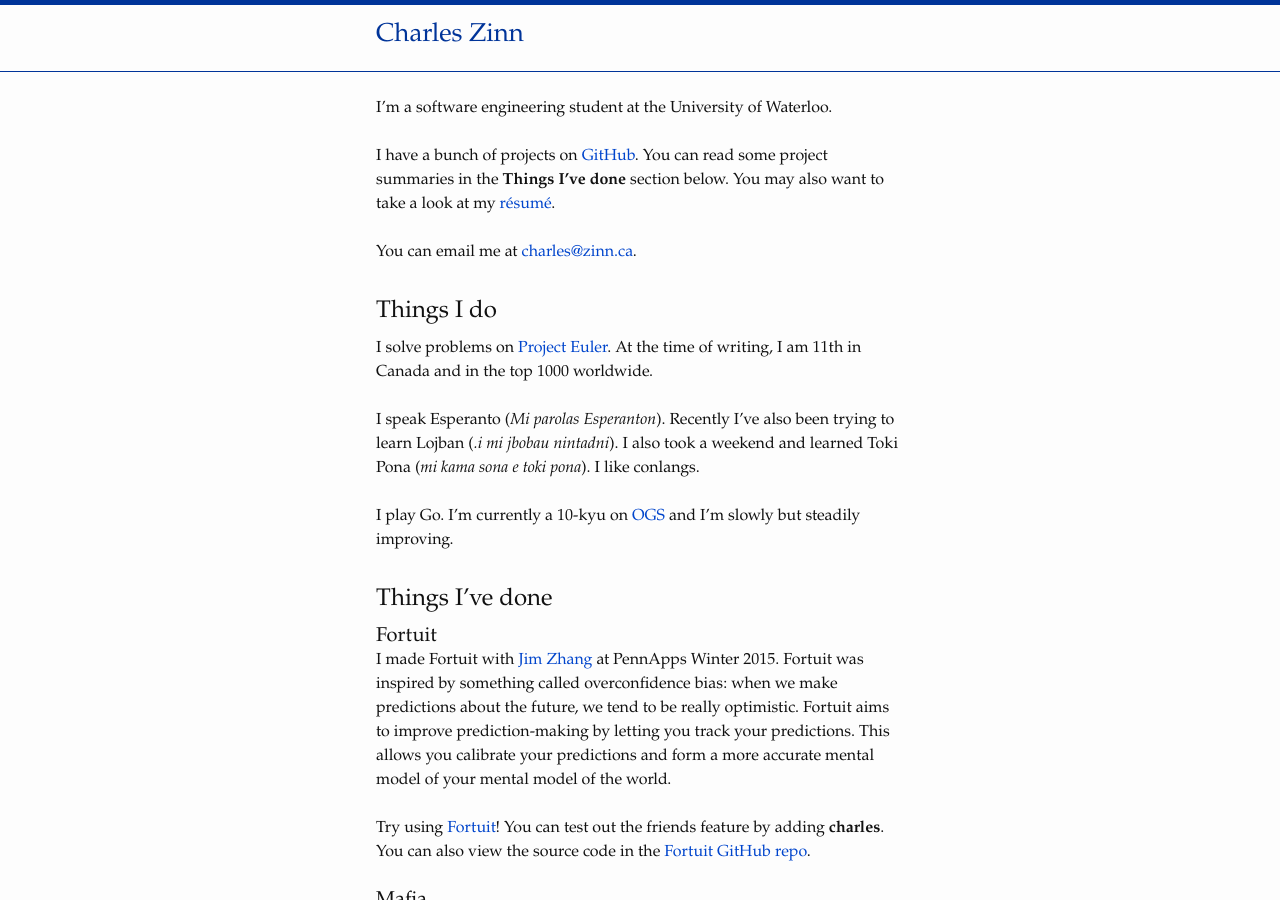
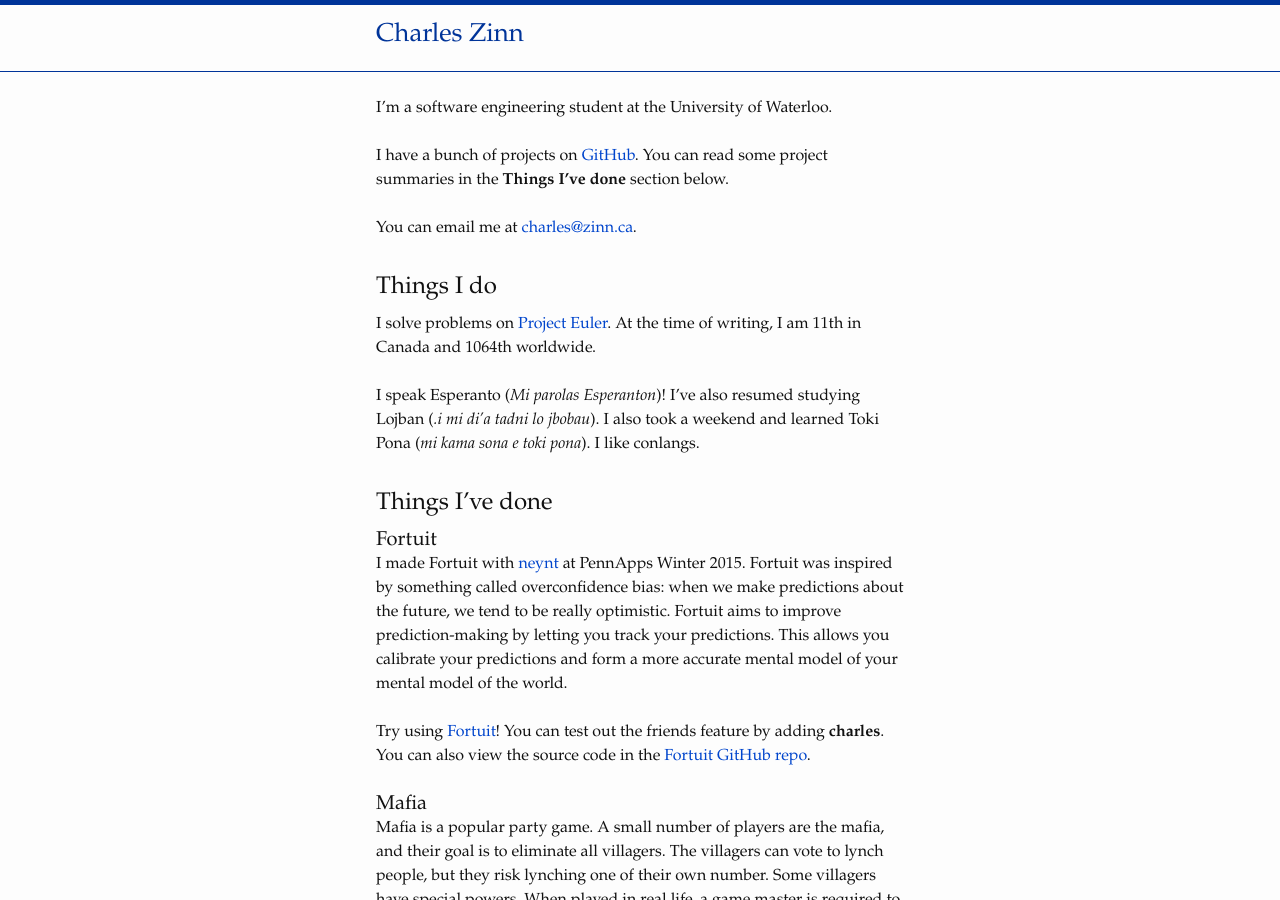
Before and after one commit to czinn/czinn.github.io, a Jekyll site: the page built from index.md, in a window 1280 px wide and 900 px high. Built offline with Jekyll 4.4.1, drawn with Linux system fonts in a browser that asks for light colours.

```diff
--- a/_config.yml
+++ b/_config.yml
@@ -9,7 +9,7 @@ keywords:
   - waterloo
 baseurl: ""
 url: "http://charleszinn.ca"
-github_username: Semicolon314
+github_username: czinn
 
 defaults:
   -
--- a/index.md
+++ b/index.md
@@ -4,23 +4,21 @@ layout: default
 
 I'm a software engineering student at the University of Waterloo.
 
-I have a bunch of projects on [GitHub]. You can read some project summaries in the **Things I've done** section below. You may also want to take a look at my [résumé][resume].
+I have a bunch of projects on [GitHub]. You can read some project summaries in the **Things I've done** section below.
 
 You can email me at [{{ site.email }}][email].
 
 ## Things I do
 
-I solve problems on [Project Euler][pe]. At the time of writing, I am 11th in Canada and in the top 1000 worldwide.
+I solve problems on [Project Euler][pe]. At the time of writing, I am 11th in Canada and 1064th worldwide.
 
-I speak Esperanto (*Mi parolas Esperanton*). Recently I've also been trying to learn Lojban (*.i mi jbobau nintadni*). I also took a weekend and learned Toki Pona (*mi kama sona e toki pona*). I like conlangs.
-
-I play Go. I'm currently a 10-kyu on [OGS] and I'm slowly but steadily improving.
+I speak Esperanto (*Mi parolas Esperanton*)! I've also resumed studying Lojban (*.i mi di'a tadni lo jbobau*). I also took a weekend and learned Toki Pona (*mi kama sona e toki pona*). I like conlangs.
 
 ## Things I've done
 
 ### Fortuit
 
-I made Fortuit with [Jim Zhang](http://neynt.ca/) at PennApps Winter 2015. Fortuit was inspired by something called overconfidence bias: when we make predictions about the future, we tend to be really optimistic. Fortuit aims to improve prediction-making by letting you track your predictions. This allows you calibrate your predictions and form a more accurate mental model of your mental model of the world.
+I made Fortuit with [neynt](http://neynt.ca/) at PennApps Winter 2015. Fortuit was inspired by something called overconfidence bias: when we make predictions about the future, we tend to be really optimistic. Fortuit aims to improve prediction-making by letting you track your predictions. This allows you calibrate your predictions and form a more accurate mental model of your mental model of the world.
 
 Try using [Fortuit][tryfortuit]! You can test out the friends feature by adding **charles**. You can also view the source code in the [Fortuit GitHub repo][fortuit].
 
@@ -50,11 +48,11 @@ You can view the source code in the [Condi GitHub repo][condi].
 [resume]: CharlesZinn.pdf
 [OGS]: https://online-go.com/user/view/69260
 [tryfortuit]: http://fortuit.semicolon.ca
-[fortuit]: https://github.com/Semicolon314/fortuit
-[mafia]: https://github.com/Semicolon314/mafia
+[fortuit]: https://github.com/czinn/fortuit
+[mafia]: https://github.com/czinn/mafia
 [playdepnunkei]: /depnunkei
-[depnunkei]: https://github.com/Semicolon314/depnunkei
-[condi]: https://github.com/Semicolon314/condi
+[depnunkei]: https://github.com/czinn/depnunkei
+[condi]: https://github.com/czinn/condi
 [email]: mailto:{{ site.email }}
 [pe]: https://projecteuler.net/progress=semicolon7
 [github]: https://github.com/{{ site.github_username }}
```
